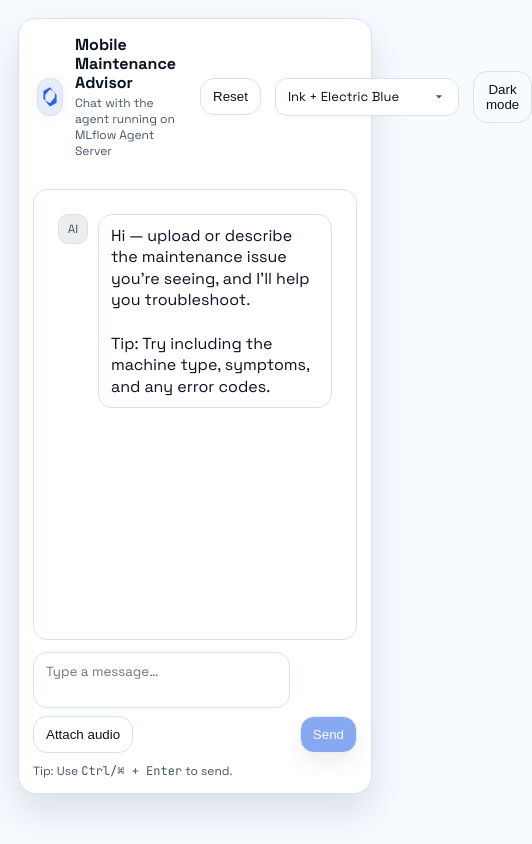
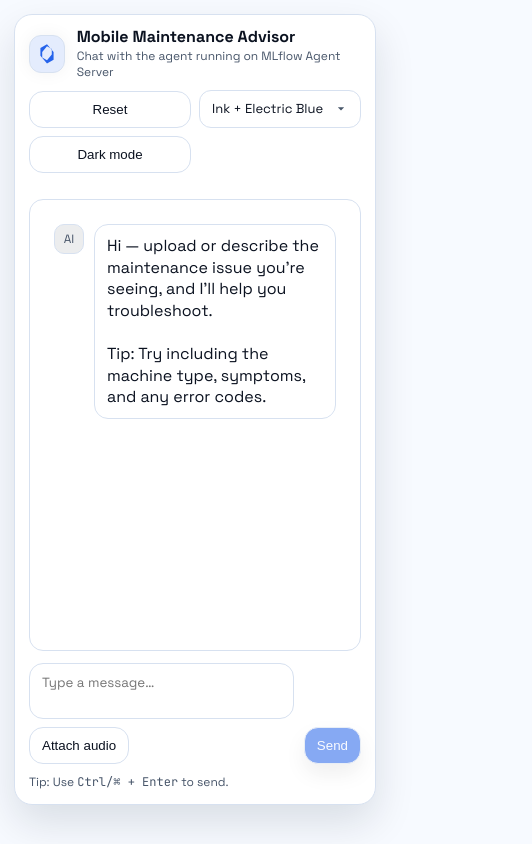
Before and after one commit to andrijdemianczuk/DBX26, a React (Vite) app in the folder labs/Mobile_Maintenance_Advisor/chat-ui/: page / in a window 390 px wide. Shown: the whole page, 532 px wide, since content can reach past the window. Built offline with nearby package versions, Linux system fonts and the light colour scheme.

Commit message:
Fixed horizontal padding and added context for file uploads

```diff
--- a/labs/Mobile_Maintenance_Advisor/chat-ui/src/styles.css
+++ b/labs/Mobile_Maintenance_Advisor/chat-ui/src/styles.css
@@ -186,9 +186,15 @@ body{
 a{ color: inherit; }
 
 .container{
-  max-width: 1100px;
+  max-width: 820px;
   margin: 0 auto;
   padding: 18px;
+}
+
+@media (max-width: 640px){
+  .container{
+    padding: 14px;
+  }
 }
 
 .card{
@@ -247,6 +253,7 @@ a{ color: inherit; }
   display:flex;
   gap: 14px;
   align-items:center;
+  flex-wrap: wrap;
 }
 
 button{
@@ -273,15 +280,32 @@ button:disabled{
   cursor: not-allowed;
 }
 
+@media (max-width: 640px){
+  .header{
+    flex-direction: column;
+    align-items: stretch;
+    padding: 12px 14px;
+    gap: 10px;
+  }
+
+  .row{
+    width: 100%;
+    display: grid;
+    grid-template-columns: repeat(2, minmax(0, 1fr));
+    gap: 8px;
+  }
+
+  .row button,
+  .row .select{
+    width: 100%;
+  }
+}
+
 .main{
   display:grid;
-  grid-template-columns: 1fr 320px;
+  grid-template-columns: 1fr;
   gap: 14px;
   padding: 14px;
-}
-
-@media (max-width: 900px){
-  .main{ grid-template-columns: 1fr; }
 }
 
 .chat{
--- a/labs/Mobile_Maintenance_Advisor/chat-ui/src/ui/App.tsx
+++ b/labs/Mobile_Maintenance_Advisor/chat-ui/src/ui/App.tsx
@@ -65,6 +65,7 @@ export default function App() {
   const [audioFile, setAudioFile] = useState<File | null>(null);
   const [audioFormat, setAudioFormat] = useState<AudioAttachment["format"] | null>(null);
   const [audioError, setAudioError] = useState<string | null>(null);
+  const [pinnedAudio, setPinnedAudio] = useState<AudioAttachment | null>(null);
   const scrollerRef = useRef<HTMLDivElement | null>(null);
   const fileInputRef = useRef<HTMLInputElement | null>(null);
 
@@ -153,6 +154,11 @@ export default function App() {
       createdAt: Date.now(),
       audio: audioAttachment,
     };
+    const activeAudio = audioAttachment ?? pinnedAudio ?? undefined;
+    const outboundMsg = activeAudio ? { ...userMsg, audio: activeAudio } : userMsg;
+    if (audioAttachment) {
+      setPinnedAudio(audioAttachment);
+    }
     setMessages((prev) => [...prev, userMsg]);
     setDraft("");
     setAudioFile(null);
@@ -161,7 +167,14 @@ export default function App() {
     if (fileInputRef.current) fileInputRef.current.value = "";
 
     try {
-      const payload = [...messages, userMsg].filter(
+      const shouldPinAudio = Boolean(pinnedAudio && !audioAttachment);
+      const payload = [...messages, outboundMsg]
+        .map((msg, index, arr) => {
+          if (!shouldPinAudio) return msg;
+          if (index === arr.length - 1) return msg;
+          return { ...msg, audio: undefined };
+        })
+        .filter(
           (msg) =>
             !(
               msg.role === "assistant" &&
@@ -200,6 +213,12 @@ export default function App() {
       },
     ];
     setMessages(fresh);
+    setDraft("");
+    setAudioFile(null);
+    setAudioFormat(null);
+    setAudioError(null);
+    setPinnedAudio(null);
+    if (fileInputRef.current) fileInputRef.current.value = "";
   }
 
   return (
```
Lines whose indentation alone changed are shown as unchanged.
